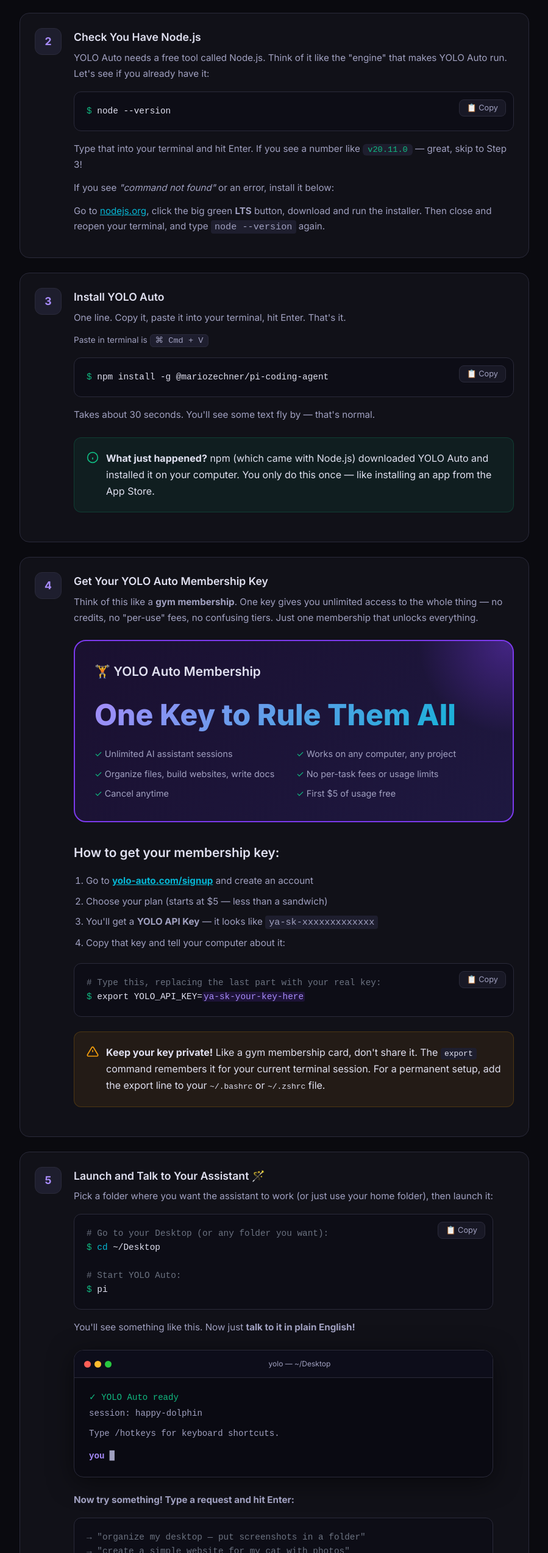
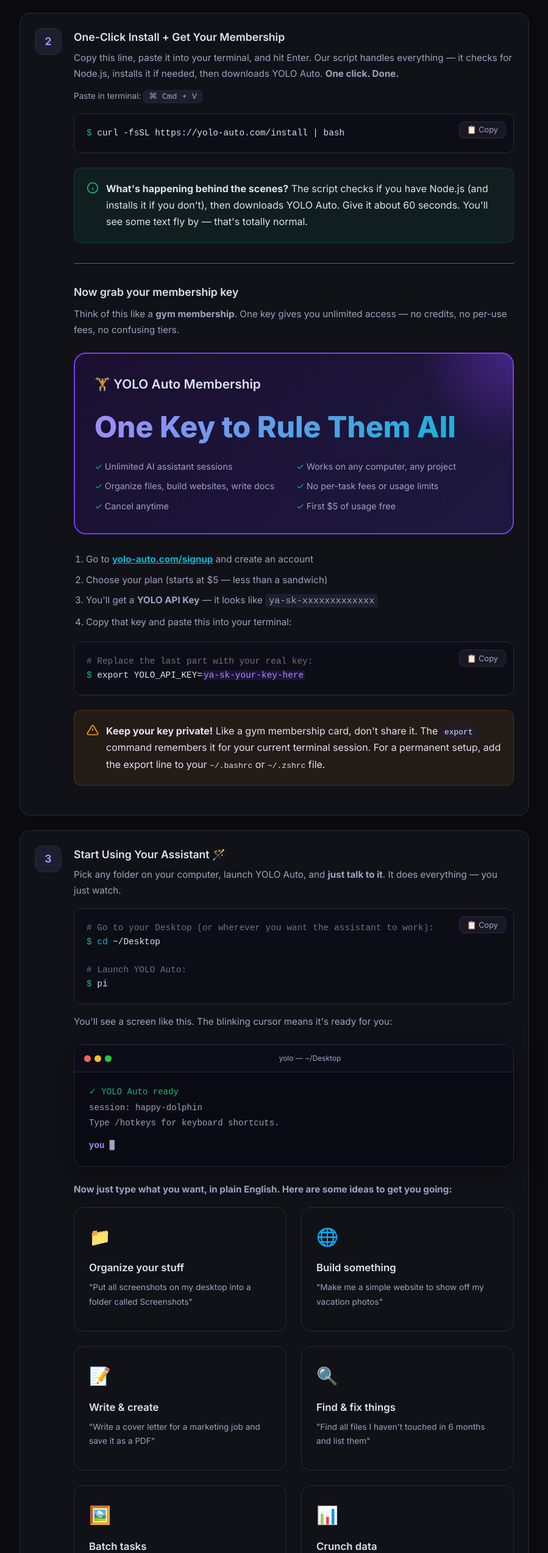
Before and after one commit to yolo-auto-org/yolo-auto-desktop, a plain HTML site: page index.html in a window 1280 px wide. Shown: the part 3135-5681 px from the top of the page at 61% size, without its empty margins (190-1089 px from the left). Drawn offline with Linux system fonts and the light colour scheme.

Commit message:
Streamline to 3 steps: terminal, one-click install+membership, start using

```diff
--- a/index.html
+++ b/index.html
@@ -584,64 +584,33 @@
     <div class="step reveal" id="step2">
       <div class="step-num">2</div>
       <div class="step-content">
-        <h4>Check You Have Node.js</h4>
-        <p>YOLO Auto needs a free tool called Node.js. Think of it like the "engine" that makes YOLO Auto run. Let's see if you already have it:</p>
-        <div class="code-block">
-          <button class="copy-btn" onclick="copyCode(this, 'node --version')">📋 Copy</button>
-          <pre><span class="prompt">$</span> node --version</pre>
-        </div>
-        <p>Type that into your terminal and hit Enter. If you see a number like <code style="padding:2px 8px;border-radius:6px;background:var(--surface3);color:var(--green);font-size:0.9em;">v20.11.0</code> — great, skip to Step 3!</p>
-        <p>If you see <em>"command not found"</em> or an error, install it below:</p>
+        <h4>One-Click Install + Get Your Membership</h4>
+        <p>Copy this line, paste it into your terminal, and hit Enter. Our script handles everything — it checks for Node.js, installs it if needed, then downloads YOLO Auto. <strong>One click. Done.</strong></p>
 
         <div class="os-specific mac show">
-          <p>Go to <a href="https://nodejs.org" style="color:var(--cyan);">nodejs.org</a>, click the big green <strong>LTS</strong> button, download and run the installer. Then close and reopen your terminal, and type <code style="padding:2px 6px;border-radius:4px;background:var(--surface3);">node --version</code> again.</p>
+          <p style="font-size:0.85rem;color:var(--text2);margin-bottom:0.5rem;">Paste in terminal: <kbd style="padding:2px 8px;border-radius:6px;background:var(--surface3);border:1px solid var(--border);font-family:monospace;">⌘ Cmd + V</kbd></p>
         </div>
         <div class="os-specific windows">
-          <p>Go to <a href="https://nodejs.org" style="color:var(--cyan);">nodejs.org</a>, click the big green <strong>LTS</strong> button, download and run the installer. Check the box for "Automatically install the necessary tools." Then close and reopen PowerShell, and type <code style="padding:2px 6px;border-radius:4px;background:var(--surface3);">node --version</code> again.</p>
+          <p style="font-size:0.85rem;color:var(--text2);margin-bottom:0.5rem;">Paste in PowerShell: <kbd style="padding:2px 8px;border-radius:6px;background:var(--surface3);border:1px solid var(--border);font-family:monospace;">Ctrl + V</kbd> (or right-click)</p>
         </div>
         <div class="os-specific linux">
-          <div class="code-block"><pre><span class="prompt">$</span> curl -fsSL https://deb.nodesource.com/setup_20.x | sudo -E bash -
-<span class="prompt">$</span> sudo apt-get install -y nodejs</pre></div>
-          <p style="font-size:0.85rem;color:var(--text2);">On other Linux versions, check <a href="https://nodejs.org/en/download/package-manager" style="color:var(--cyan);">nodejs.org</a> for instructions.</p>
-        </div>
-      </div>
-    </div>
-
-    <!-- Step 3 -->
-    <div class="step reveal" id="step3">
-      <div class="step-num">3</div>
-      <div class="step-content">
-        <h4>Install YOLO Auto</h4>
-        <p>One line. Copy it, paste it into your terminal, hit Enter. That's it.</p>
-
-        <div class="os-specific mac show">
-          <p style="font-size:0.85rem;color:var(--text2);">Paste in terminal is <kbd style="padding:2px 8px;border-radius:6px;background:var(--surface3);border:1px solid var(--border);font-family:monospace;">⌘ Cmd + V</kbd></p>
-        </div>
-        <div class="os-specific windows">
-          <p style="font-size:0.85rem;color:var(--text2);">Paste in PowerShell is <kbd style="padding:2px 8px;border-radius:6px;background:var(--surface3);border:1px solid var(--border);font-family:monospace;">Ctrl + V</kbd> (or right-click)</p>
-        </div>
-        <div class="os-specific linux">
-          <p style="font-size:0.85rem;color:var(--text2);">Paste in terminal is <kbd style="padding:2px 8px;border-radius:6px;background:var(--surface3);border:1px solid var(--border);font-family:monospace;">Ctrl + Shift + V</kbd></p>
+          <p style="font-size:0.85rem;color:var(--text2);margin-bottom:0.5rem;">Paste in terminal: <kbd style="padding:2px 8px;border-radius:6px;background:var(--surface3);border:1px solid var(--border);font-family:monospace;">Ctrl + Shift + V</kbd></p>
         </div>
 
         <div class="code-block">
-          <button class="copy-btn" onclick="copyCode(this, 'npm install -g @mariozechner/pi-coding-agent')">📋 Copy</button>
-          <pre><span class="prompt">$</span> npm install -g @mariozechner/pi-coding-agent</pre>
+          <button class="copy-btn" onclick="copyCode(this, 'curl -fsSL https://yolo-auto.com/install | bash')">📋 Copy</button>
+          <pre><span class="prompt">$</span> curl -fsSL https://yolo-auto.com/install | bash</pre>
         </div>
-        <p>Takes about 30 seconds. You'll see some text fly by — that's normal.</p>
+
         <div class="info-box tip">
           <svg viewBox="0 0 24 24" fill="none" stroke="currentColor" stroke-width="2"><circle cx="12" cy="12" r="10"/><path d="M12 16v-4M12 8h.01"/></svg>
-          <div><strong>What just happened?</strong> npm (which came with Node.js) downloaded YOLO Auto and installed it on your computer. You only do this once — like installing an app from the App Store.</div>
+          <div><strong>What's happening behind the scenes?</strong> The script checks if you have Node.js (and installs it if you don't), then downloads YOLO Auto. Give it about 60 seconds. You'll see some text fly by — that's totally normal.</div>
         </div>
-      </div>
-    </div>
 
-    <!-- Step 4 -->
-    <div class="step reveal" id="step4">
-      <div class="step-num">4</div>
-      <div class="step-content">
-        <h4>Get Your YOLO Auto Membership Key</h4>
-        <p>Think of this like a <strong>gym membership</strong>. One key gives you unlimited access to the whole thing — no credits, no "per-use" fees, no confusing tiers. Just one membership that unlocks everything.</p>
+        <hr style="border-color:var(--border);margin:2rem 0;">
+
+        <h4 style="margin-bottom:0.5rem;">Now grab your membership key</h4>
+        <p>Think of this like a <strong>gym membership</strong>. One key gives you unlimited access — no credits, no per-use fees, no confusing tiers.</p>
 
         <div class="membership-card">
           <h4>🏋️ YOLO Auto Membership</h4>
@@ -656,32 +625,31 @@
           </ul>
         </div>
 
-        <h3 style="margin-top:2rem;">How to get your membership key:</h3>
         <ol style="margin-left:1.25rem;color:var(--text2);line-height:2.2;font-size:0.95rem;">
           <li>Go to <strong><a href="#" style="color:var(--cyan);">yolo-auto.com/signup</a></strong> and create an account</li>
           <li>Choose your plan (starts at $5 — less than a sandwich)</li>
           <li>You'll get a <strong>YOLO API Key</strong> — it looks like <code style="padding:2px 6px;border-radius:4px;background:var(--surface3);">ya-sk-xxxxxxxxxxxxx</code></li>
-          <li>Copy that key and tell your computer about it:</li>
+          <li>Copy that key and paste this into your terminal:</li>
         </ol>
 
         <div class="os-specific mac show">
           <div class="code-block">
             <button class="copy-btn" onclick="copyCode(this, 'export YOLO_API_KEY=ya-sk-your-key-here')">📋 Copy</button>
-            <pre><span class="comment"># Type this, replacing the last part with your real key:</span>
+            <pre><span class="comment"># Replace the last part with your real key:</span>
 <span class="prompt">$</span> export YOLO_API_KEY=<span class="highlight">ya-sk-your-key-here</span></pre>
           </div>
         </div>
         <div class="os-specific windows">
           <div class="code-block">
             <button class="copy-btn" onclick="copyCode(this, '$env:YOLO_API_KEY=\"ya-sk-your-key-here\"')">📋 Copy</button>
-            <pre><span class="comment"># Type this, replacing the last part with your real key:</span>
+            <pre><span class="comment"># Replace the last part with your real key:</span>
 <span class="prompt">$</span> $env:YOLO_API_KEY="<span class="highlight">ya-sk-your-key-here</span>"</pre>
           </div>
         </div>
         <div class="os-specific linux">
           <div class="code-block">
             <button class="copy-btn" onclick="copyCode(this, 'export YOLO_API_KEY=ya-sk-your-key-here')">📋 Copy</button>
-            <pre><span class="comment"># Type this, replacing the last part with your real key:</span>
+            <pre><span class="comment"># Replace the last part with your real key:</span>
 <span class="prompt">$</span> export YOLO_API_KEY=<span class="highlight">ya-sk-your-key-here</span></pre>
           </div>
         </div>
@@ -690,25 +658,26 @@
           <svg viewBox="0 0 24 24" fill="none" stroke="currentColor" stroke-width="2"><path d="M10.29 3.86L1.82 18a2 2 0 001.71 3h16.94a2 2 0 001.71-3L13.71 3.86a2 2 0 00-3.42 0z"/><line x1="12" y1="9" x2="12" y2="13"/><line x1="12" y1="17" x2="12.01" y2="17"/></svg>
           <div><strong>Keep your key private!</strong> Like a gym membership card, don't share it. The <code style="padding:2px 6px;border-radius:4px;background:var(--surface3);">export</code> command remembers it for your current terminal session. For a permanent setup, add the export line to your <code>~/.bashrc</code> or <code>~/.zshrc</code> file.</div>
         </div>
-
       </div>
     </div>
 
-    <!-- Step 5 -->
-    <div class="step reveal" id="step5">
-      <div class="step-num">5</div>
+    <!-- Step 3 -->
+    <div class="step reveal" id="step3">
+      <div class="step-num">3</div>
       <div class="step-content">
-        <h4>Launch and Talk to Your Assistant 🪄</h4>
-        <p>Pick a folder where you want the assistant to work (or just use your home folder), then launch it:</p>
+        <h4>Start Using Your Assistant 🪄</h4>
+        <p>Pick any folder on your computer, launch YOLO Auto, and <strong>just talk to it</strong>. It does everything — you just watch.</p>
+
         <div class="code-block">
           <button class="copy-btn" onclick="copyCode(this, 'cd ~/Desktop\npi')">📋 Copy</button>
-          <pre><span class="comment"># Go to your Desktop (or any folder you want):</span>
+          <pre><span class="comment"># Go to your Desktop (or wherever you want the assistant to work):</span>
 <span class="prompt">$</span> <span class="cmd">cd</span> ~/Desktop
 
-<span class="comment"># Start YOLO Auto:</span>
+<span class="comment"># Launch YOLO Auto:</span>
 <span class="prompt">$</span> pi</pre>
         </div>
-        <p>You'll see something like this. Now just <strong>talk to it in plain English!</strong></p>
+
+        <p>You'll see a screen like this. The blinking cursor means it's ready for you:</p>
         <div class="terminal">
           <div class="terminal-bar">
             <div class="terminal-dots"><span class="terminal-dot r"></span><span class="terminal-dot y"></span><span class="terminal-dot g"></span></div>
@@ -717,16 +686,49 @@
           <div class="terminal-body">
             <div class="line" style="color:var(--green);">✓ YOLO Auto ready</div>
             <div class="line" style="color:var(--text2);">session: happy-dolphin</div>
-            <div class="line" style="margin-top:0.5rem;color:var(--text2);">Type /hotkeys for keyboard shortcuts.</div>
+            <div class="line" style="color:var(--text2);">Type /hotkeys for keyboard shortcuts.</div>
             <div class="line" style="margin-top:0.75rem;"><span style="color:#a78bfa;font-weight:600;">you</span> <span class="blink">▊</span></div>
           </div>
         </div>
-        <p style="margin-top:1rem;"><strong>Now try something! Type a request and hit Enter:</strong></p>
-        <div class="code-block">
-          <pre><span class="comment">→ "organize my desktop — put screenshots in a folder"</span>
-<span class="comment">→ "create a simple website for my cat with photos"</span>
-<span class="comment">→ "rename all files in this folder to lowercase"</span>
-<span class="comment">→ "write me a workout plan and save it as a PDF"</span></pre>
+
+        <p style="margin-top:1.25rem;"><strong>Now just type what you want, in plain English. Here are some ideas to get you going:</strong></p>
+
+        <div class="features" style="margin-top:1rem;">
+          <div class="feature">
+            <div class="feature-icon">📁</div>
+            <h4>Organize your stuff</h4>
+            <p style="font-size:0.85rem;">"Put all screenshots on my desktop into a folder called Screenshots"</p>
+          </div>
+          <div class="feature">
+            <div class="feature-icon">🌐</div>
+            <h4>Build something</h4>
+            <p style="font-size:0.85rem;">"Make me a simple website to show off my vacation photos"</p>
+          </div>
+          <div class="feature">
+            <div class="feature-icon">📝</div>
+            <h4>Write & create</h4>
+            <p style="font-size:0.85rem;">"Write a cover letter for a marketing job and save it as a PDF"</p>
+          </div>
+          <div class="feature">
+            <div class="feature-icon">🔍</div>
+            <h4>Find & fix things</h4>
+            <p style="font-size:0.85rem;">"Find all files I haven't touched in 6 months and list them"</p>
+          </div>
+          <div class="feature">
+            <div class="feature-icon">🖼️</div>
+            <h4>Batch tasks</h4>
+            <p style="font-size:0.85rem;">"Rename all the photos in this folder to include the date taken"</p>
+          </div>
+          <div class="feature">
+            <div class="feature-icon">📊</div>
+            <h4>Crunch data</h4>
+            <p style="font-size:0.85rem;">"Take this spreadsheet of expenses and create a monthly summary"</p>
+          </div>
+        </div>
+
+        <div class="info-box tip" style="margin-top:1.5rem;">
+          <svg viewBox="0 0 24 24" fill="none" stroke="currentColor" stroke-width="2"><circle cx="12" cy="12" r="10"/><path d="M12 16v-4M12 8h.01"/></svg>
+          <div><strong>That's really it.</strong> No copy-pasting instructions from ChatGPT. No watching YouTube tutorials. Your assistant just does the thing while you watch. If it has a question, it'll ask. You stay in control the whole time.</div>
         </div>
       </div>
     </div>
```
